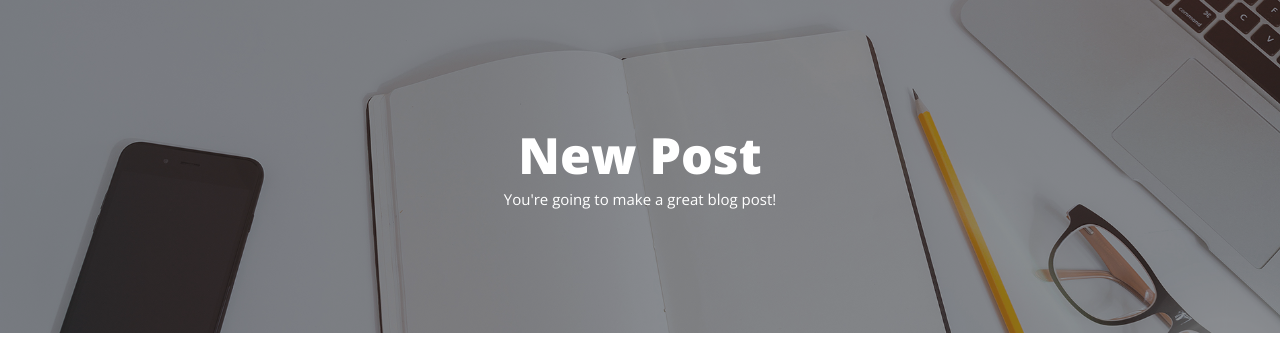
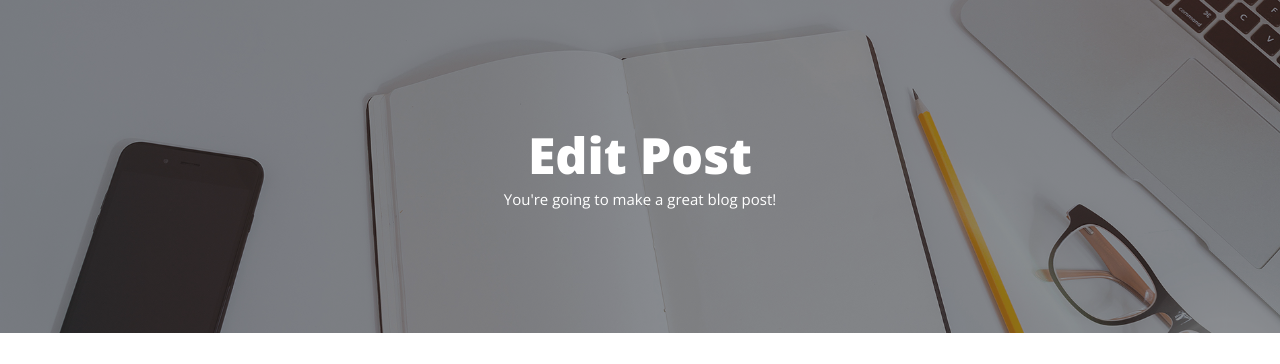
Before and after one commit to gloria-cheung/python_projects, a Flask app: page /edit-post/1 in a window 1280 px wide. Shown: the top 364 px of the page. Run offline with Flask 2, Linux system fonts and the light colour scheme; tables that the repository leaves empty hold one stand-in row (values such as "Sample post"); some libraries are stand-ins or nearby versions.

```diff
--- a/upgraded-blog/templates/make-post.html
+++ b/upgraded-blog/templates/make-post.html
@@ -9,7 +9,13 @@
       <div class="row">
         <div class="col-lg-8 col-md-10 mx-auto">
           <div class="page-heading">
-            <h1>New Post</h1>
+            <h1>
+                {% if status == "create" %}
+                    New Post
+                {% else %}
+                    Edit Post
+                {% endif %}
+            </h1>
             <span class="subheading">You're going to make a great blog post!</span>
           </div>
         </div>
```
